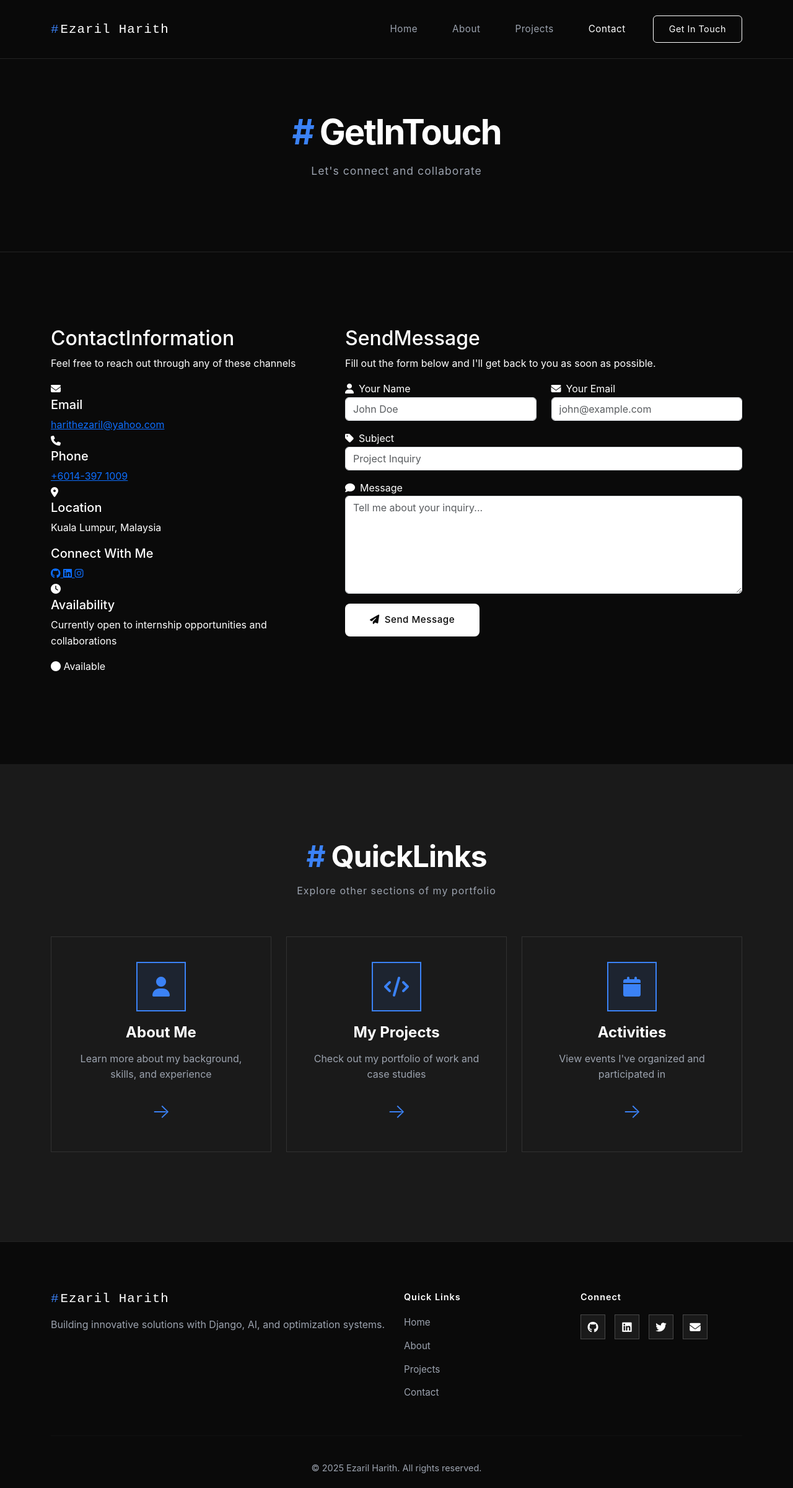
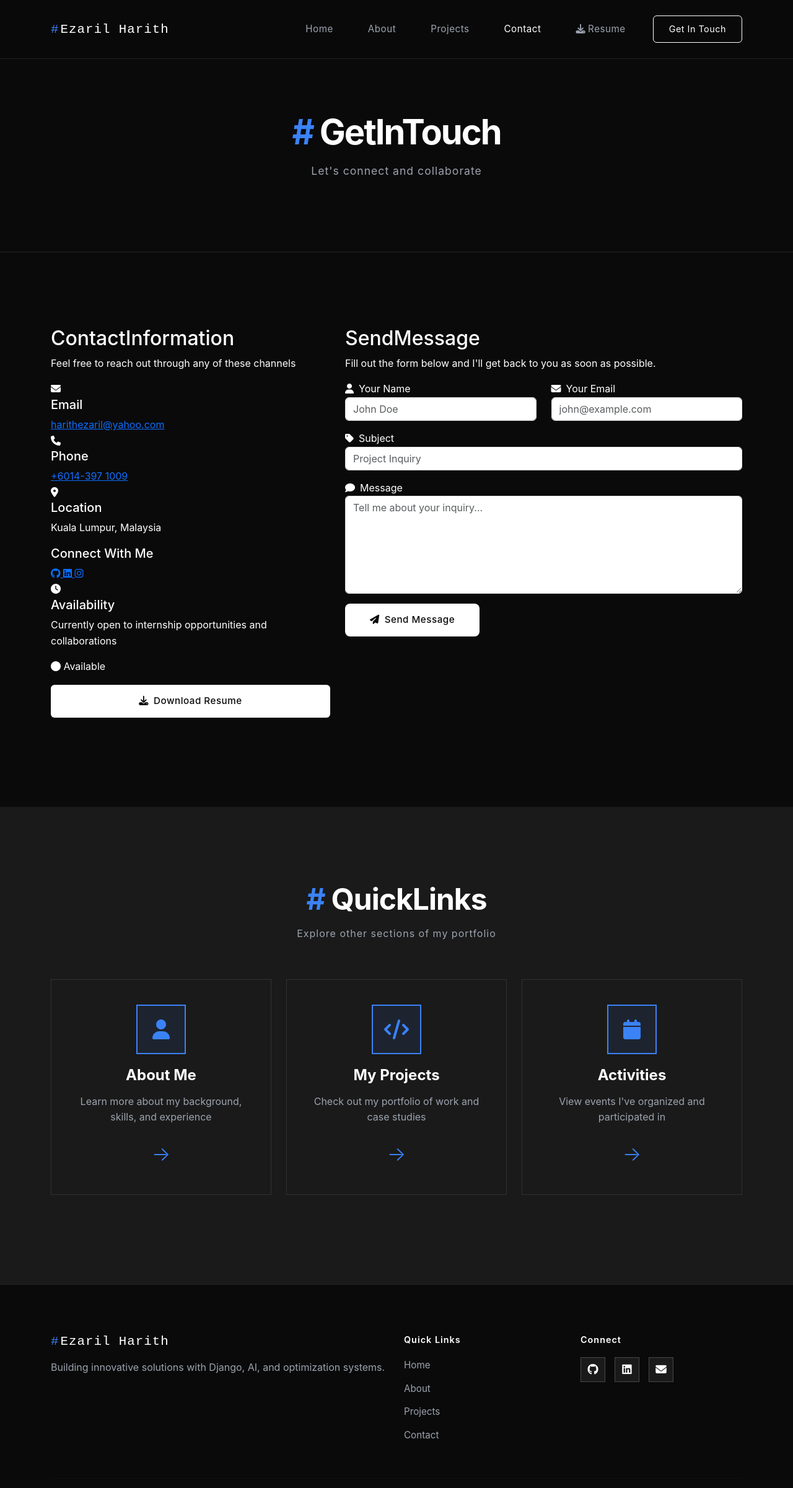
Before and after one commit to harithezaril/ezaril-portfolio, a Django app: page /contact/ in a window 1280 px wide. Shown: the top 2401 px of the page at 62% size. Before the commit the page ends 2378 px from the top, so only its background shows below. Run offline with Django 5.2, Linux system fonts and the light colour scheme.

Commit message:
added resume and download button

```diff
--- a/myportfolio/home/templates/home/base.html
+++ b/myportfolio/home/templates/home/base.html
@@ -42,6 +42,11 @@
                     <li class="nav-item">
                         <a class="nav-link {% if 'contact' in request.path %}active{% endif %}" href="{% url 'contact' %}">Contact</a>
                     </li>
+                     <li class="nav-item">
+        <a class="nav-link" href="{% static 'home/resume/RESUME_EZARIL.pdf' %}" download>
+            <i class="fas fa-download me-1"></i>Resume
+        </a>
+    </li>
                 </ul>
                 <a href="{% url 'contact' %}" class="btn btn-outline-primary ms-3">Get In Touch</a>
             </div>
@@ -73,9 +78,8 @@
                 <div class="col-md-3">
                     <h6 class="footer-title">Connect</h6>
                     <div class="social-links">
-                        <a href="#" class="social-icon"><i class="fab fa-github"></i></a>
-                        <a href="#" class="social-icon"><i class="fab fa-linkedin"></i></a>
-                        <a href="#" class="social-icon"><i class="fab fa-twitter"></i></a>
+                        <a href="https://github.com/harithezaril" class="social-icon"><i class="fab fa-github"></i></a>
+                        <a href="https://www.linkedin.com/in/ezaril-harith-584272322" class="social-icon"><i class="fab fa-linkedin"></i></a>
                         <a href="mailto:ezaril@example.com" class="social-icon"><i class="fas fa-envelope"></i></a>
                     </div>
                 </div>
--- a/myportfolio/home/templates/home/contact.html
+++ b/myportfolio/home/templates/home/contact.html
@@ -1,4 +1,5 @@
 {% extends "home/base.html" %}
+{% load static %}
 
 {% block title %}Contact - Ezaril Harith{% endblock %}
 
@@ -76,6 +77,9 @@
                             <i class="fas fa-circle"></i> Available
                         </span>
                     </div>
+                    <a href="{% static 'home/resume/RESUME_EZARIL.pdf' %}" class="btn btn-primary w-100 mt-3" download>
+    <i class="fas fa-download me-2"></i>Download Resume
+</a>
                 </div>
             </div>
 
--- a/myportfolio/home/templates/home/index.html
+++ b/myportfolio/home/templates/home/index.html
@@ -22,6 +22,9 @@
                     <a href="{% url 'contact' %}" class="btn btn-outline-light">
                         Get In Touch
                     </a>
+                    <a href="{% static 'home/resume/RESUME_EZARIL.pdf' %}" class="btn btn-outline-light" download>
+        <i class="fas fa-download me-2"></i>Download Resume
+    </a>
                 </div>
 
                 <!-- Stats -->
```
Also changed, not shown: 1 other file.
